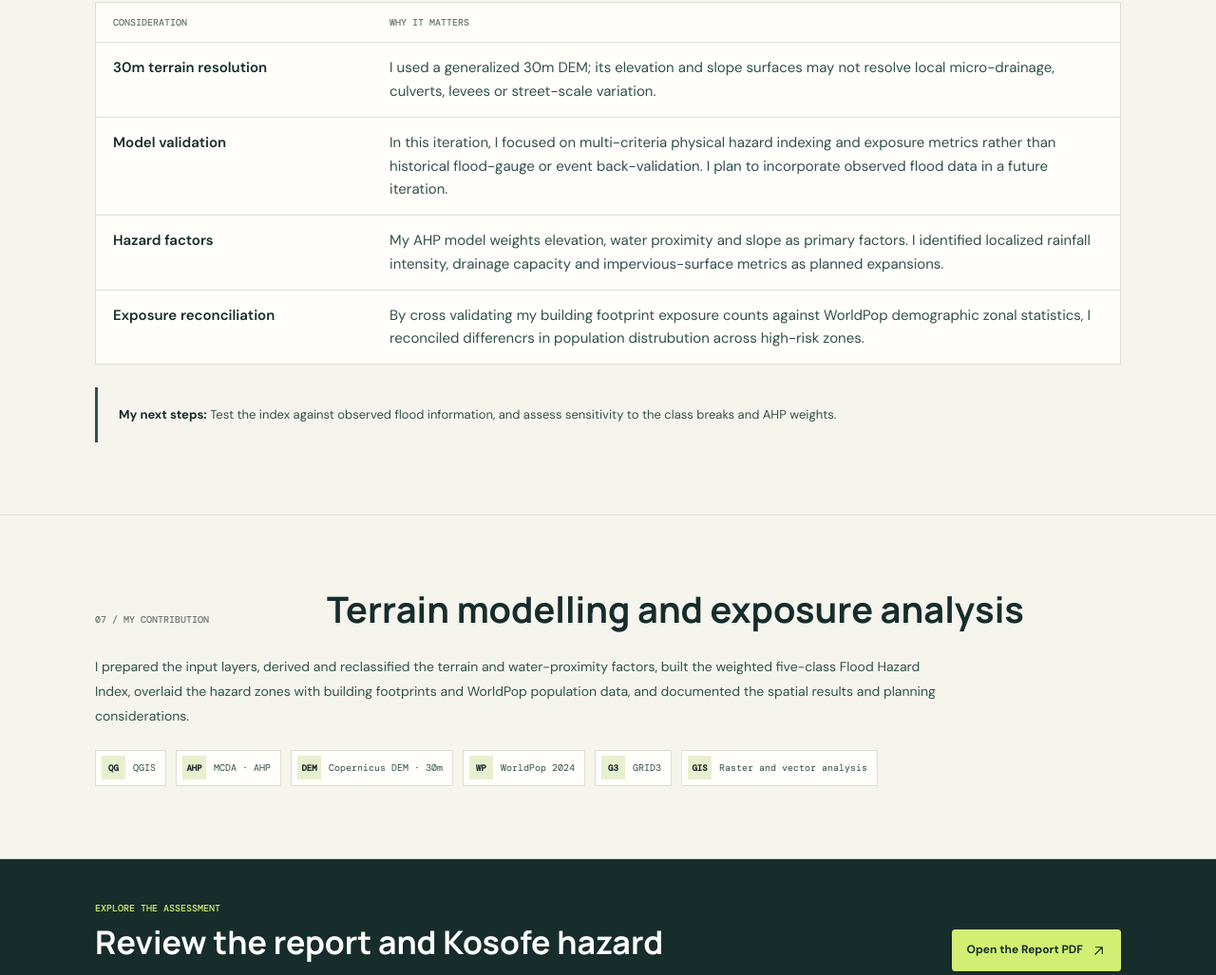
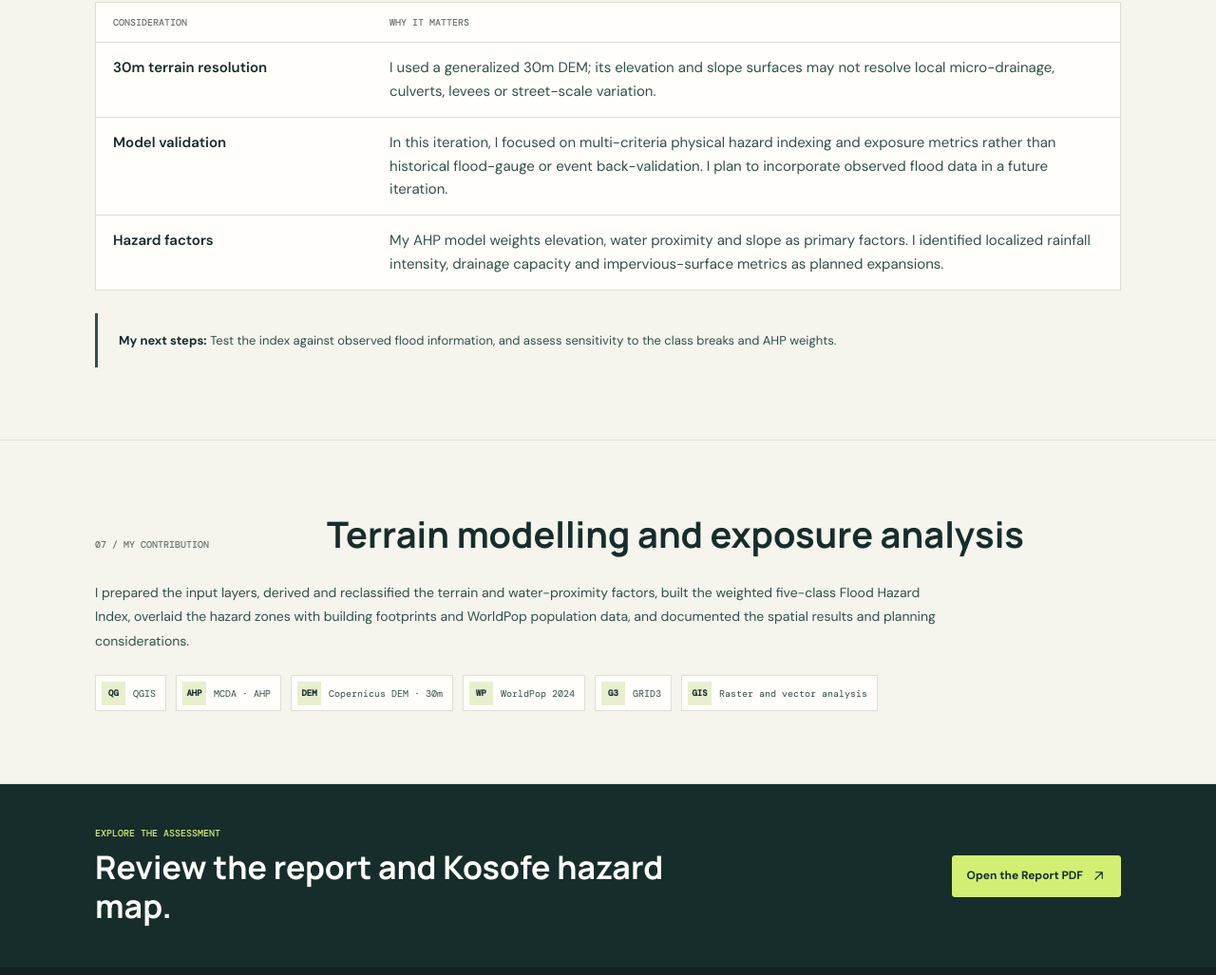
Before and after one commit to Olamn-WebGIS/GIS-Portfolio, a plain HTML site: page kosofe-flood-risk.html in a window 1280 px wide. Shown: the part 4525-5552 px from the top of the page at 95% size. Drawn offline with nearby package versions, Linux system fonts and the light colour scheme.

Commit message:
Remove inaccurate exposure reconciliation claim
Co-authored-by: Copilot <223556219+Copilot@users.noreply.github.com>

```diff
--- a/kosofe-flood-risk.html
+++ b/kosofe-flood-risk.html
@@ -255,7 +255,6 @@
               <tr><td>30m terrain resolution</td><td>I used a generalized 30m DEM; its elevation and slope surfaces may not resolve local micro-drainage, culverts, levees or street-scale variation.</td></tr>
               <tr><td>Model validation</td><td>In this iteration, I focused on multi-criteria physical hazard indexing and exposure metrics rather than historical flood-gauge or event back-validation. I plan to incorporate observed flood data in a future iteration.</td></tr>
               <tr><td>Hazard factors</td><td>My AHP model weights elevation, water proximity and slope as primary factors. I identified localized rainfall intensity, drainage capacity and impervious-surface metrics as planned expansions.</td></tr>
-              <tr><td>Exposure reconciliation</td><td>By cross validating my building footprint exposure counts against WorldPop demographic zonal statistics, I reconciled differencrs in population distrubution across high-risk zones.</td></tr>
             </tbody>
           </table>
         </div>
```
